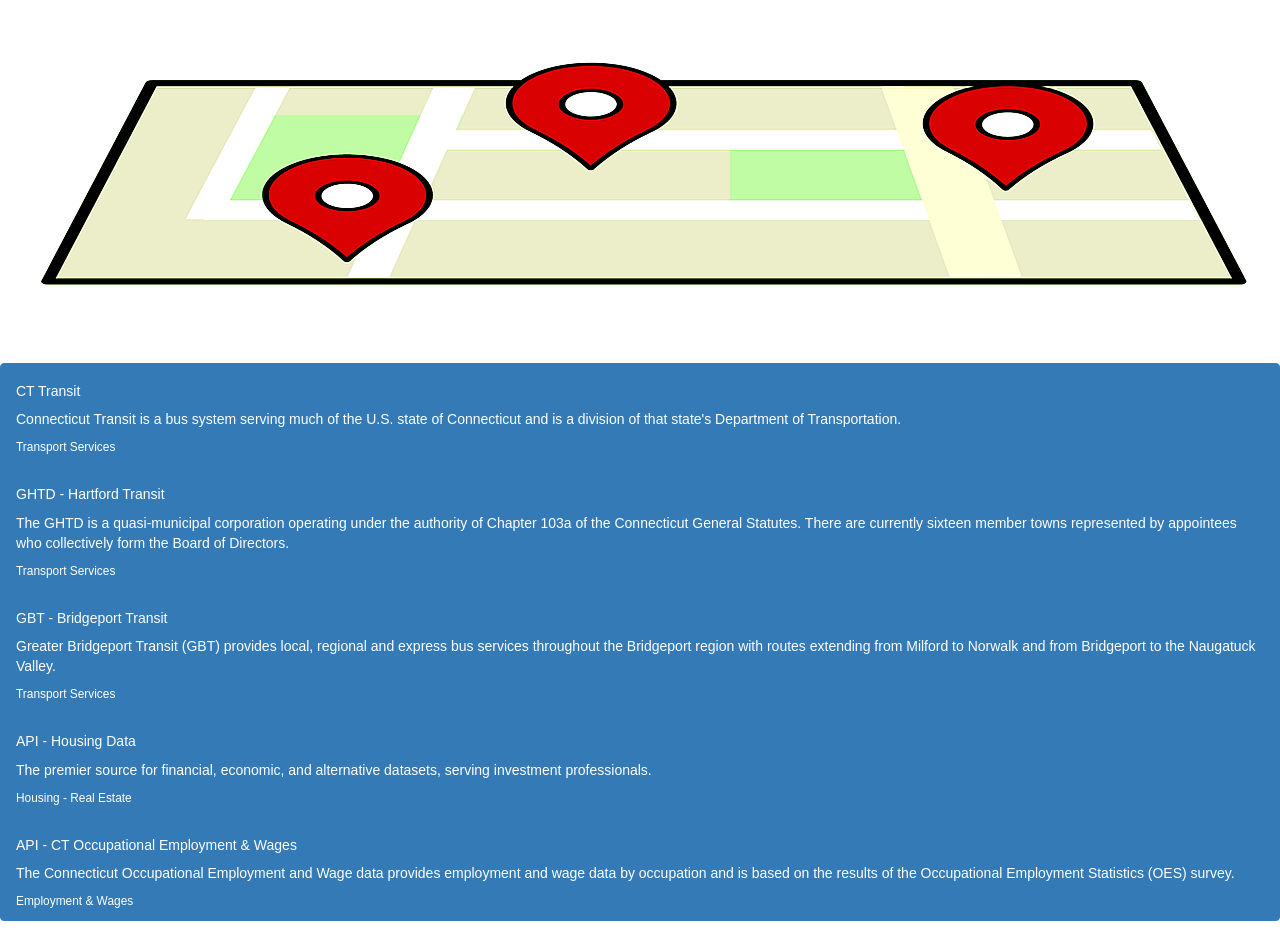
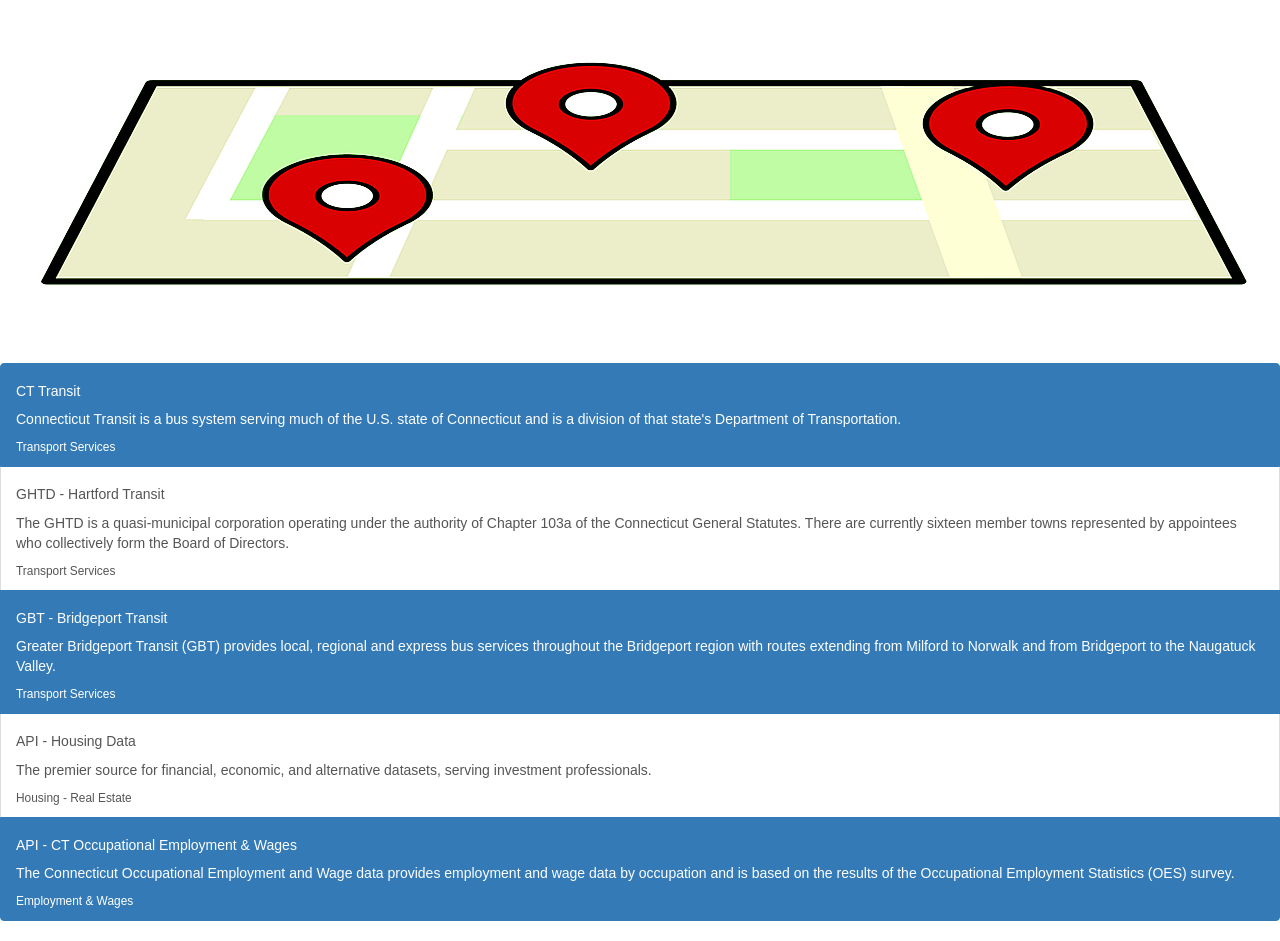
Before and after one commit to sajivfrancis/CTSeniors, a PHP site: page /roadmap.php in a window 1280 px wide. Shown: the part 51-992 px from the top of the page. Run offline with PHP 8.4, Linux system fonts and the light colour scheme.

Commit message:
Design Fixes

```diff
--- a/roadmap.php
+++ b/roadmap.php
@@ -23,7 +23,7 @@
                     <p class="mb-1">Connecticut Transit is a bus system serving much of the U.S. state of Connecticut and is a division of that state's Department of Transportation.</p>
                     <small>Transport Services</small>
                 </a>
-                <a href="http://www.hartfordtransit.org/" class="list-group-item list-group-item-action flex-column align-items-start active">
+                <a href="http://www.hartfordtransit.org/" class="list-group-item list-group-item-action flex-column align-items-start">
                     <div class="d-flex w-100 justify-content-between">
                         <h5 class="mb-1">GHTD - Hartford Transit</h5>
                     </div>
@@ -37,7 +37,7 @@
                     <p class="mb-1">Greater Bridgeport Transit (GBT) provides local, regional and express bus services throughout the Bridgeport region with routes extending from Milford to Norwalk and from Bridgeport to the Naugatuck Valley.</p>
                     <small>Transport Services</small>
                 </a>
-                <a href="https://www.quandl.com/?modal=register" class="list-group-item list-group-item-action flex-column align-items-start active">
+                <a href="https://www.quandl.com/?modal=register" class="list-group-item list-group-item-action flex-column align-items-start">
                     <div class="d-flex w-100 justify-content-between">
                         <h5 class="mb-1">API - Housing Data</h5>
                     </div>
```
